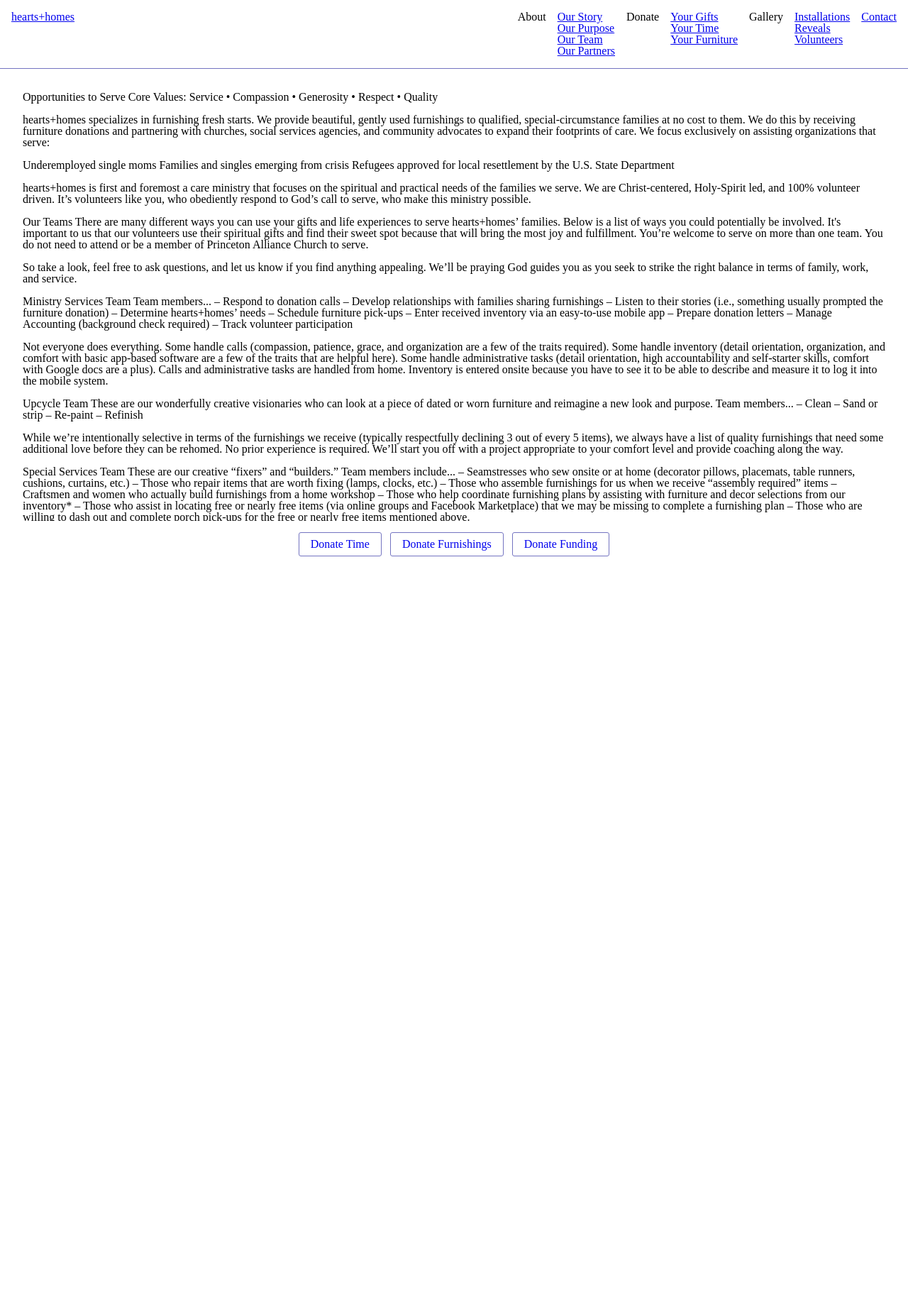
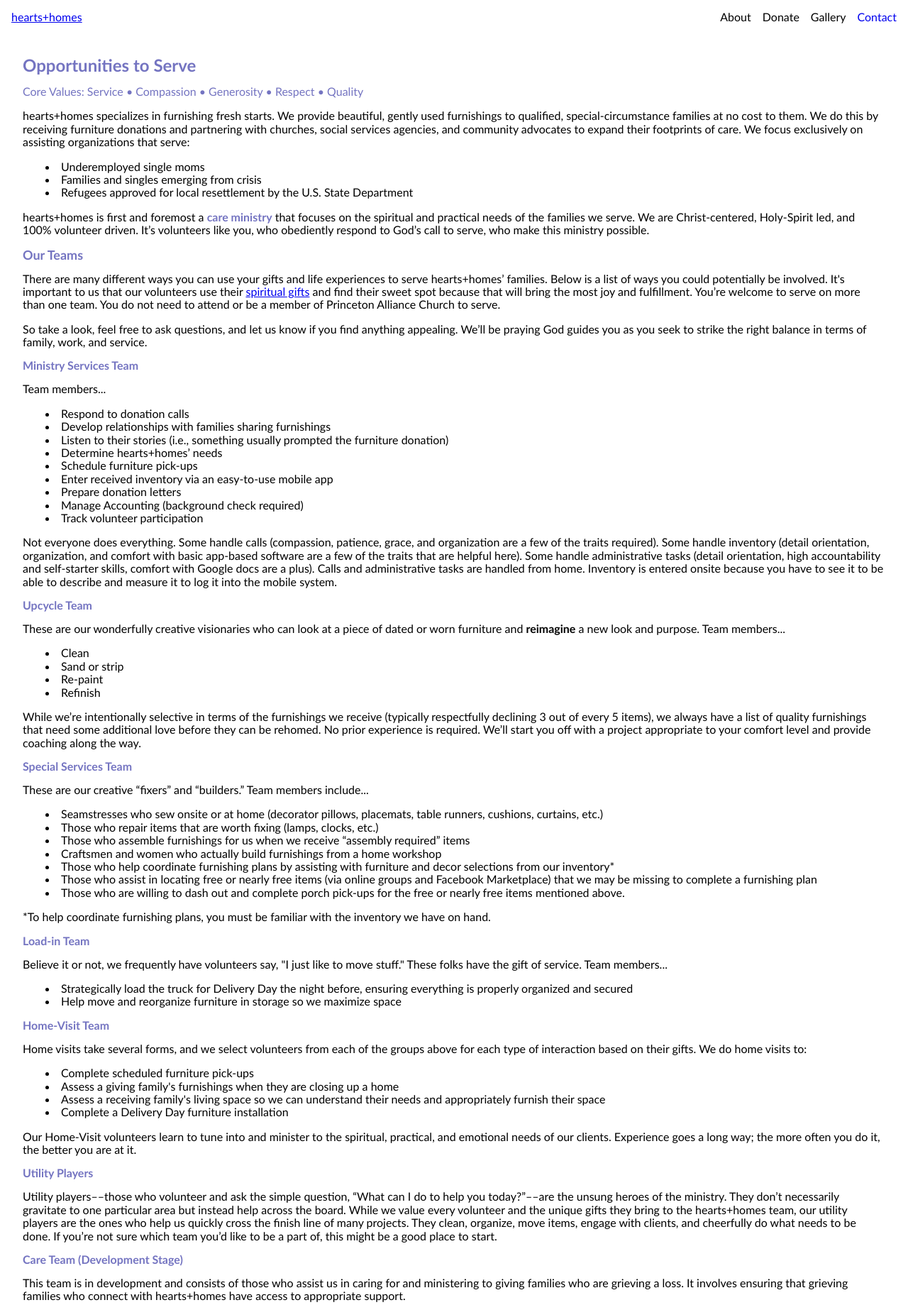
Before and after one commit to marod424/h-h-11ty-poc, an Eleventy site: page src/time.md in a window 1280 px wide. Shown: the top 1839 px of the page at 71% size. Before the commit the page ends 800 px from the top, so only its background shows below. Built offline with nearby package versions, Linux system fonts and the light colour scheme; Eleventy itself is replaced by a stand-in of ours; files that its build step writes are made by us from their sources.

Commit message:
nav menu style and main content styles

```diff
--- a/src/_includes/layout.njk
+++ b/src/_includes/layout.njk
@@ -17,29 +17,35 @@ title: h+h - 11ty POC
             </div>
 
             <nav>
-                <p>About</p>
-                <ul>
-                    <li><a href="/story">Our Story</a></li>
-                    <li><a href="/purpose">Our Purpose</a></li>
-                    <li><a href="/team">Our Team</a></li>
-                    <li><a href="/partners">Our Partners</a></li>
-                </ul>
+                <div class="menu-group">
+                    <div class="trigger">About</div>
+                    <menu>
+                        <a class="btn" href="/story">Our Story</a>
+                        <a class="btn" href="/purpose">Our Purpose</a>
+                        <a class="btn" href="/team">Our Team</a>
+                        <a class="btn" href="/partners">Our Partners</a>
+                    </menu>
+                </div>
 
-                <p>Donate</p>
-                <ul>
-                    <li><a href="/funding">Your Gifts</a></li>
-                    <li><a href="/time">Your Time</a></li>
-                    <li><a href="/furnishing">Your Furniture</a></li>
-                </ul>
+                <div class="menu-group">
+                    <div class="trigger">Donate</div>
+                    <menu>
+                        <a class="btn" href="/funding">Your Gifts</a>
+                        <a class="btn" href="/time">Your Time</a>
+                        <a class="btn" href="/furnishing">Your Furniture</a>
+                    </menu>
+                </div>
 
-                <p>Gallery</p>
-                <ul>
-                    <li><a href="/gallery">Installations</a></li>
-                    <li><a href="/gallery">Reveals</a></li>
-                    <li><a href="/gallery">Volunteers</a></li>
-                </ul>
+                <div class="menu-group">
+                    <div class="trigger">Gallery</div>
+                    <menu>
+                        <a class="btn" href="/gallery">Installations</a>
+                        <a class="btn" href="/gallery">Reveals</a>
+                        <a class="btn" href="/gallery">Volunteers</a>
+                    </menu>
+                </div>
 
-                <p><a href="/contact">Contact</a></p>
+                <a class="btn" href="/contact">Contact</a>
             </nav>
         </header>
 
--- a/src/bundle.css
+++ b/src/bundle.css
@@ -43,13 +43,93 @@ table {
 	border-spacing: 0;
 }
 
+/* H+H Custom Design */
+
+
+body {
+	font-family: Calibri, sans-serif;
+}
+
+p {
+	line-height: 1.15;
+}
+
+h2 {
+	color: #7474c1;
+	font-size: 24px;
+	font-weight: 700;
+}
+
+h4 {
+	color: #7474c1;
+	font-size: 18px;
+	font-weight: 700;
+}
+
+h5 {
+	color: #7474c1;
+	font-weight: 700;
+}
+
+em {
+	color: #7474c1;
+}
+
+b {
+	font-weight: 700;
+}
+
+i {
+	font-style: italic;
+}
+
+q {
+	line-height: 1.15;
+	font-style: italic;
+}
+
+ul {
+	padding-left: 32px;
+	list-style: inside;
+}
+
+li {
+	line-height: 1.15;
+}
+
+.btn {
+	border: 1px solid black;
+	border-radius: 3px;
+	padding: 8px 16px;
+	text-decoration: none;
+}
+
+.btn:hover {
+	text-decoration: underline;
+}
+
+.btn:visited {
+	color: inherit;
+}
+
+.row {
+	display: flex;
+	gap: 24px;
+	margin: 8px
+}
+
+.column {
+	display: flex;
+	flex-direction: column;
+	gap: 8px;
+}
+
 /* Layout */
 
 header {
 	display: flex;
 	justify-content: space-between;
 	padding: 16px;
-	border-bottom: 1px solid #7474C1;
 }
 
 header nav {
@@ -58,32 +138,50 @@ header nav {
 	gap: 16px;
 }
 
+header nav .menu-group {
+	position: relative;
+}
+
+header nav .menu-group .trigger {
+	cursor: pointer;
+}
+
+header nav .menu-group menu {
+	display: none;
+	padding: 8px;
+	background: #fff;
+	border-radius: 4px;
+	box-shadow: 0px 2px 6px rgba(0, 0, 0, 0.2);
+	min-width: 100px;
+}
+
+header nav .menu-group:hover menu {
+	position: absolute;
+	display: flex;
+	flex-direction: column;
+	gap: 8px;
+	top: 16px;
+	left: 0;
+	z-index: 1;
+}
+
+header nav .btn {
+	border: none;
+	padding: 0;
+}
+
 main {
 	display: flex;
 	flex-direction: column;
 	padding: 32px;
 	gap: 16px;
-	height: calc(100vh - 227px);
-	overflow: auto;
+	min-height: calc(100vh - 178px);
 }
 
 footer {
-	position: absolute;
-	/* bottom: 16px; */
 	width: 100%;
 	display: flex;
 	justify-content: center;
 	gap: 12px;
 	padding: 16px 0;
 }
-
-.btn {
-	border: 1px solid #7474C1;
-	border-radius: 3px;
-	padding: 8px 16px;
-	text-decoration: none;
-}
-
-.btn:hover {
-	text-decoration: underline;
-}
--- a/src/time.md
+++ b/src/time.md
@@ -3,111 +3,113 @@ layout: layout.njk
 title: h+h - volunteer
 ---
 
-Opportunities to Serve
-Core Values: Service • Compassion • Generosity • Respect • Quality
+## Opportunities to Serve
+<em>Core Values: Service • Compassion • Generosity • Respect • Quality</em>
 
 hearts+homes specializes in furnishing fresh starts. We provide beautiful, gently used furnishings to qualified, special-circumstance families at no cost to them. We do this by receiving furniture donations and partnering with churches, social services agencies, and community advocates to expand their footprints of care. We focus exclusively on assisting organizations that serve:
 
-Underemployed single moms
-Families and singles emerging from crisis
-Refugees approved for local resettlement by the U.S. State Department
+- Underemployed single moms
+- Families and singles emerging from crisis
+- Refugees approved for local resettlement by the U.S. State Department
 
-hearts+homes is first and foremost a care ministry that focuses on the spiritual and practical needs of the families we serve. We are Christ-centered, Holy-Spirit led, and 100% volunteer driven. It’s volunteers like you, who obediently respond to God’s call to serve, who make this ministry possible.
+hearts+homes is first and foremost a <em><b>care ministry</b></em> that focuses on the spiritual and practical needs of the families we serve. We are Christ-centered, Holy-Spirit led, and 100% volunteer driven. It’s volunteers like you, who obediently respond to God’s call to serve, who make this ministry possible.
 
-Our Teams
-There are many different ways you can use your gifts and life experiences to serve hearts+homes’ families. Below is a list of ways you could potentially be involved. It's important to us that our volunteers use their spiritual gifts and find their sweet spot because that will bring the most joy and fulfillment. You’re welcome to serve on more than one team. You do not need to attend or be a member of Princeton Alliance Church to serve.
+#### Our Teams
+There are many different ways you can use your gifts and life experiences to serve hearts+homes’ families. Below is a list of ways you could potentially be involved. It's important to us that our volunteers use their [spiritual gifts](https://spiritualgiftstest.com/spiritual-gifts-test-adult-version/) and find their sweet spot because that will bring the most joy and fulfillment. You’re welcome to serve on more than one team. You do not need to attend or be a member of Princeton Alliance Church to serve.
 
 So take a look, feel free to ask questions, and let us know if you find anything appealing. We’ll be praying God guides you as you seek to strike the right balance in terms of family, work, and service.
 
 
-Ministry Services Team
- Team members...
-– Respond to donation calls
-– Develop relationships with families sharing furnishings
-– Listen to their stories (i.e., something usually prompted the furniture donation)
-– Determine hearts+homes’ needs
-– Schedule furniture pick-ups
-– Enter received inventory via an easy-to-use mobile app
-– Prepare donation letters
-– Manage Accounting (background check required)
-– Track volunteer participation
+##### Ministry Services Team
+Team members...
+- Respond to donation calls
+- Develop relationships with families sharing furnishings
+- Listen to their stories (i.e., something usually prompted the furniture donation)
+- Determine hearts+homes’ needs
+- Schedule furniture pick-ups
+- Enter received inventory via an easy-to-use mobile app
+- Prepare donation letters
+- Manage Accounting (background check required)
+- Track volunteer participation
 
 Not everyone does everything. Some handle calls (compassion, patience, grace, and organization are a few of the traits required). Some handle inventory (detail orientation, organization, and comfort with basic app-based software are a few of the traits that are helpful here). Some handle administrative tasks (detail orientation, high accountability and self-starter skills, comfort with Google docs are a plus). Calls and administrative tasks are handled from home. Inventory is entered onsite because you have to see it to be able to describe and measure it to log it into the mobile system.
 
 
-Upcycle Team
-These are our wonderfully creative visionaries who can look at a piece of dated or worn furniture and reimagine a new look and purpose.
- Team members...
-– Clean
-– Sand or strip
-– Re-paint
-– Refinish
+##### Upcycle Team
+These are our wonderfully creative visionaries who can look at a piece of dated or worn furniture and <b>reimagine</b> a new look and purpose.
+Team members...
+- Clean
+- Sand or strip
+- Re-paint
+- Refinish
 
 While we’re intentionally selective in terms of the furnishings we receive (typically respectfully declining 3 out of every 5 items), we always have a list of quality furnishings that need some additional love before they can be rehomed. No prior experience is required. We’ll start you off with a project appropriate to your comfort level and provide coaching along the way.
 
 
-Special Services Team
+##### Special Services Team
 These are our creative “fixers” and “builders.” Team members include...
-– Seamstresses who sew onsite or at home (decorator pillows, placemats, table runners,
+- Seamstresses who sew onsite or at home (decorator pillows, placemats, table runners,
    cushions, curtains, etc.)
-– Those who repair items that are worth fixing (lamps, clocks, etc.)
-– Those who assemble furnishings for us when we receive “assembly required” items
-– Craftsmen and women who actually build furnishings from a home workshop
-– Those who help coordinate furnishing plans by assisting with furniture and decor
+- Those who repair items that are worth fixing (lamps, clocks, etc.)
+- Those who assemble furnishings for us when we receive “assembly required” items
+- Craftsmen and women who actually build furnishings from a home workshop
+- Those who help coordinate furnishing plans by assisting with furniture and decor
     selections from our inventory*
-– Those who assist in locating free or nearly free items (via online groups and Facebook
+- Those who assist in locating free or nearly free items (via online groups and Facebook
    Marketplace) that we may be missing to complete a furnishing plan
-– Those who are willing to dash out and complete porch pick-ups for the free or nearly
+- Those who are willing to dash out and complete porch pick-ups for the free or nearly
     free items mentioned above.
 
 *To help coordinate furnishing plans, you must be familiar with the inventory we have on hand.
 
 
-Load-in Team
+##### Load-in Team
 Believe it or not, we frequently have volunteers say, "I just like to move stuff." These folks have the gift of service.
- Team members...
+Team members...
 
-– Strategically load the truck for Delivery Day the night before, ensuring everything is
+- Strategically load the truck for Delivery Day the night before, ensuring everything is
    properly organized and secured
-– Help move and reorganize furniture in storage so we maximize space
+- Help move and reorganize furniture in storage so we maximize space
 
 
-Home-Visit Team
+##### Home-Visit Team
 Home visits take several forms, and we select volunteers from each of the groups above for each type of interaction based on their gifts. We do home visits to:
 
-– Complete scheduled furniture pick-ups
-– Assess a giving family's furnishings when they are closing up a home
-– Assess a receiving family's living space so we can understand their needs and
+- Complete scheduled furniture pick-ups
+- Assess a giving family's furnishings when they are closing up a home
+- Assess a receiving family's living space so we can understand their needs and
    appropriately furnish their space
-– Complete a Delivery Day furniture installation
+- Complete a Delivery Day furniture installation
 
 Our Home-Visit volunteers learn to tune into and minister to the spiritual, practical, and emotional needs of our clients. Experience goes a long way; the more often you do it, the better you are at it.
 
 
-Utility Players
+##### Utility Players
 Utility players––those who volunteer and ask the simple question, “What can I do to help you today?”––are the unsung heroes of the ministry. They don’t necessarily gravitate to one particular area but instead help across the board. While we value every volunteer and the unique gifts they bring to the hearts+homes team, our utility players are the ones who help us quickly cross the finish line of many projects. They clean, organize, move items, engage with clients, and cheerfully do what needs to be done. If you’re not sure which team you’d like to be a part of, this might be a good place to start.
 
 
-Care Team (Development Stage)
+##### Care Team (Development Stage)
 This team is in development and consists of those who assist us in caring for and ministering to giving families who are grieving a loss. It involves ensuring that grieving families who connect with hearts+homes have access to appropriate support.
 
 If God ordains, it is our dream to one day include social workers and counselors as part of our Care Team, shifting from grief care alone to broader care of the giving and receiving families we serve. Receiving families we serve are often emerging from crisis (homelessness, domestic violence, incarceration, poverty) and may need guidance in pursuing assistance available through the state and other resources or counseling services that would increase their probability of success.
-Age Parameters
+
+#### Age Parameters
 We love it when families serve hearts+homes together, but we do have age parameters for volunteering. This is primarily due to safety concerns, as many of our tasks include moving heavy furniture and using power tools.
-Teens age 15–17 can serve onsite as a hearts+homes volunteer with their parent or guardian present and serving alongside them.
-Young adults 18+ can serve with hearts+homes both on- and offsite ( including home visits/delivery days).
-Based on our current model, mission, and vision, we don't offer volunteer opportunities for children under age 15.
-The Heart of hearts+homes
+- Teens age 15–17 can serve onsite as a hearts+homes volunteer with their parent or guardian present and serving alongside them.
+- Young adults 18+ can serve with hearts+homes both on- and offsite ( including home visits/delivery days).
+- Based on our current model, mission, and vision, we don't offer volunteer opportunities for children under age 15.
+
+#### The Heart of hearts+homes
 hearts+homes is undeniably a faith-based ministry. It’s God’s concept and entirely based on His provision; He merely tapped us on the shoulder and said, “I want you to do this for me.” So we humbly give Him all credit for any success that the ministry has experienced.
 
 All are welcome to serve with hearts+homes regardless of their faith background––whether you’re starting to explore what faith means to you, you’ve been pursuing a faith-filled relationship with God for years, or you’re somewhere in between. While we never intentionally put our volunteers in uncomfortable positions, we do challenge their comfort zones. Our leaders pray before we begin team-based projects, and the expectation is that all of our volunteers, regardless of their faith background, will respect that. Our volunteers regularly hear
 about biblical generosity, how God calls us to give our best, how God provides for the needs associated with each project, how each moment they invest in a project is an act of worship, how Jesus provided for people’s spiritual and physical needs in tandem, how He showed compassion and respect to those He served, and lots more. It is always our hope that our volunteers will feel safe to ask faith-related questions, and as they feel comfortable, share their unique story with us.
 
 
-Health Precautions
+#### Health Precautions
 hearts+homes takes the health and safety of its volunteers very seriously. We place the needs and concerns of others before our own. Because we are a face-to-face ministry and enter our clients’ homes, we follow CDC guidelines for illnesses like RSV, Influenza, and COVID-19. Volunteers need not be vaccinated against the above to serve with hearts+homes. However, for safety, all volunteers are expected to remain home if they are unwell or mask as a courtesy if they are experiencing minor, cold-related symptoms.
 
-Thank You
+#### Thank You
 Thank you for taking time to consider these opportunities to serve. Please don't hesitate to ask if you have any questions about hearts+homes or the information provided. We’re delighted that you’re interested in the ministry and look forward to serving alongside you.
 
-For more information about hearts+homes, visit us online and follow us on Facebook.
+<em><i>For more information about hearts+homes, follow us on [Facebook](http://www.facebook.com/heartsandhomesnj).</i></em>
```
Also changed, not shown: src/furnishing.md (+37 -28 lines), src/partners.md (+1 -1 lines), src/purpose.md (+6 -6 lines), src/story.md (+8 -8 lines), src/team.md (+47 -40 lines).
